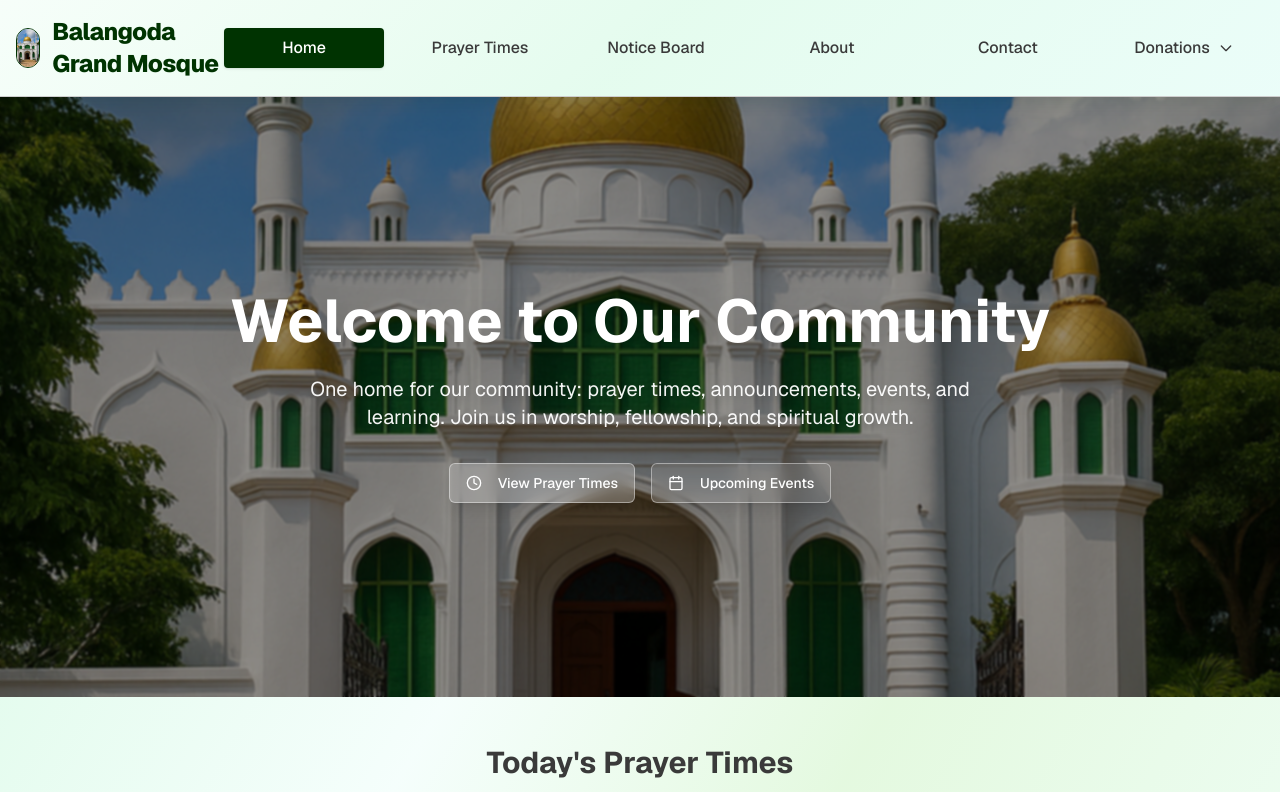
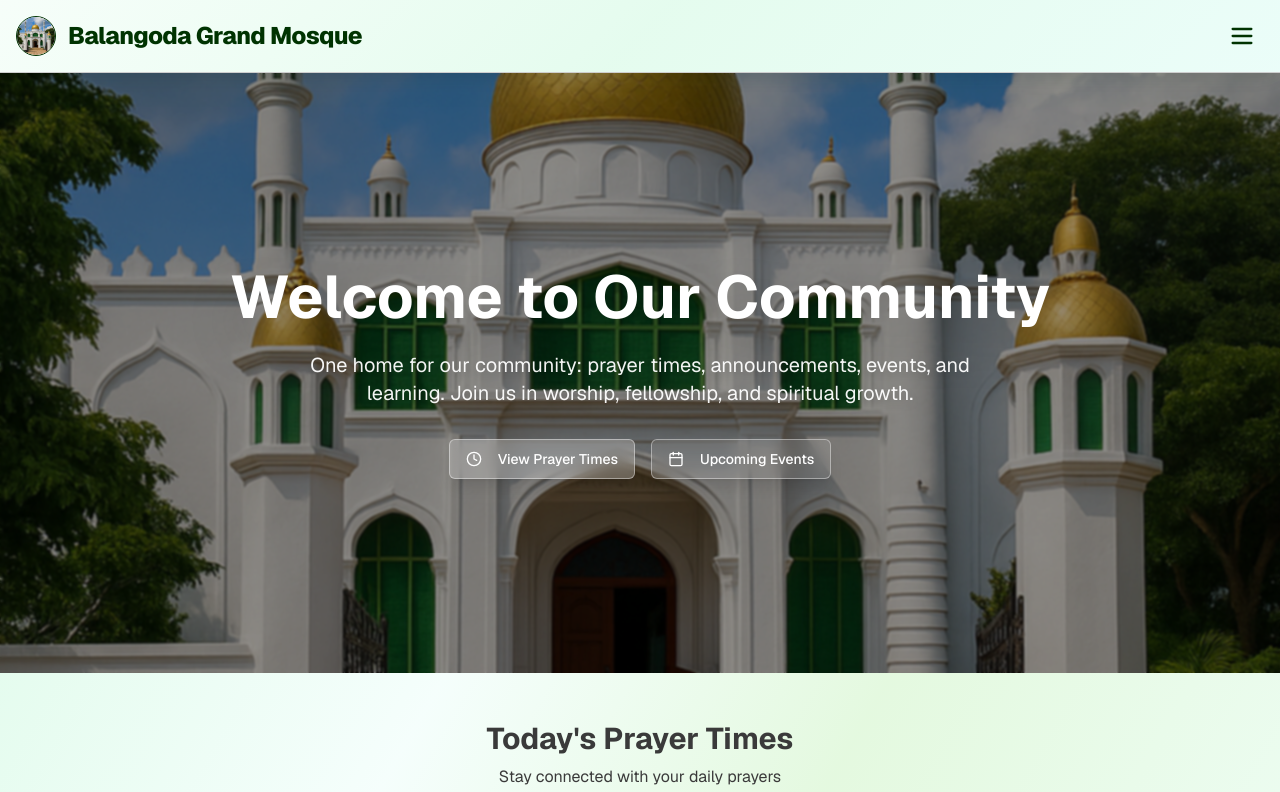
Before and after one commit to mukki00/masjidh-community-page, a Next.js app: page / in a window 1280 px wide. Shown: the top 792 px of the page. Built offline with nearby package versions, Linux system fonts and the light colour scheme.

Commit message:
Added: changes for responsive ui for TAB views. Dropdown and dropdown symbol.

```diff
--- a/app/globals.css
+++ b/app/globals.css
@@ -207,4 +207,15 @@
       radial-gradient(circle at 75% 75%, oklch(0.35 0.12 160 / 0.03) 0%, transparent 50%);
     pointer-events: none;
   }
+
+  html, body, #__next {
+    width: 100%;
+    min-width: 0;
+    overflow-x: hidden;
+  }
+
+  /* optional utility to prevent flex children expanding past parent */
+  .flex-truncate > * {
+    min-width: 0;
+  }
 }
--- a/app/layout.tsx
+++ b/app/layout.tsx
@@ -52,11 +52,15 @@ export default function RootLayout({
   children: React.ReactNode
 }>) {
   return (
-    <html lang="en">
+    <html lang="en" className="w-full">
       <head>
         <link rel="icon" href="/images/jummah-masjid-hero.png" />
       </head>
-      <body className={`font-sans ${GeistSans.variable} ${GeistMono.variable}`}>
+      {/* add suppressHydrationWarning to avoid dev-time mismatch warnings caused by extensions/clients */}
+      <body
+        suppressHydrationWarning
+        className={`w-full min-h-screen font-sans ${GeistSans.variable} ${GeistMono.variable} overflow-x-hidden`}
+      >
         {children}
         <Analytics />
       </body>
--- a/components/Header.tsx
+++ b/components/Header.tsx
@@ -1,6 +1,6 @@
 "use client"
 
-import React, { useState } from "react";
+import React, { useState, useEffect } from "react";
 import { usePathname } from "next/navigation";
 import Link from "next/link";
 
@@ -8,6 +8,15 @@ export default function Header() {
   const pathname = usePathname();
   const [mobileOpen, setMobileOpen] = useState(false);
   const [donationOpen, setDonationOpen] = useState(false);
+
+  // new: track viewport width client-side to show hamburger for <= 1380px
+  const [isNarrow, setIsNarrow] = useState(false);
+  useEffect(() => {
+    const update = () => setIsNarrow(window.innerWidth <= 1380);
+    update();
+    window.addEventListener("resize", update);
+    return () => window.removeEventListener("resize", update);
+  }, []);
 
   const navItems = [
     { href: "/", label: "Home" },
@@ -39,7 +48,9 @@ export default function Header() {
               Balangoda Grand Mosque
             </span>
           </div>
-          {/* Desktop Nav */}
+
+          {/* show desktop nav only when viewport > 1380 */}
+          {!isNarrow && (
             <div className="hidden md:flex items-center gap-4 relative">
               {navItems.map(item => (
                 <Link
@@ -94,9 +105,12 @@ export default function Header() {
                 )}
               </div>
             </div>
-          {/* Mobile Hamburger */}
+          )}
+
+          {/* hamburger shown for <= 1380 (including mobile) */}
+          {isNarrow && (
             <button
-            className="md:hidden flex items-center px-2 py-1 rounded text-primary focus:outline-none"
+              className="flex items-center px-2 py-1 rounded text-primary focus:outline-none"
               onClick={() => setMobileOpen(!mobileOpen)}
               aria-label="Open navigation"
             >
@@ -104,10 +118,12 @@ export default function Header() {
                 <path strokeLinecap="round" strokeLinejoin="round" d="M4 6h16M4 12h16M4 18h16" />
               </svg>
             </button>
+          )}
         </nav>
-        {/* Mobile Nav Menu */}
-        {mobileOpen && (
-          <div className="md:hidden mt-2 gradient-bg-card rounded shadow-lg p-4 flex flex-col gap-2 fixed top-16 left-4 right-4 z-50">
+
+        {/* Mobile / tablet menu (render only when isNarrow) */}
+        {mobileOpen && isNarrow && (
+          <div className="mt-2 gradient-bg-card rounded shadow-lg p-4 flex flex-col gap-2 fixed top-16 left-4 right-4 z-50">
             {/* Close Button */}
             <button
               className="absolute top-2 right-2 text-primary hover:text-red-500"
@@ -120,35 +136,53 @@ export default function Header() {
             </button>
             <div className="mt-8 flex flex-col gap-2">
               {navItems.map(item => (
-                <a
+                <Link
                   key={item.href}
                   href={item.href}
                   className={`px-3 py-2 rounded font-medium transition-colors
-                    ${pathname === item.href
-                      ? "bg-primary text-white shadow"
-                      : "text-foreground hover:bg-primary hover:text-white"}
+                    ${pathname === item.href ? "bg-primary text-white shadow" : "text-foreground hover:bg-primary hover:text-white"}
                   `}
                   onClick={() => setMobileOpen(false)}
                 >
                   {item.label}
-                </a>
+                </Link>
               ))}
-              {/* Donations section in mobile */}
-              <span className="px-3 py-2 font-semibold text-primary">Donations</span>
+
+              {/* Donations collapsible in hamburger view */}
+              <div className="mt-2 w-full">
+                <button
+                  type="button"
+                  onClick={() => setDonationOpen(prev => !prev)}
+                  className="w-full flex items-center justify-between px-3 py-2 font-semibold text-primary rounded hover:bg-gray-100"
+                  aria-expanded={donationOpen}
+                  aria-controls="mobile-donations-list"
+                >
+                  <span>Donations</span>
+                  <span className="ml-2 text-sm" aria-hidden>
+                    {donationOpen ? "▲" : "▼"}
+                  </span>
+                </button>
+
+                {donationOpen && (
+                  <div id="mobile-donations-list" className="flex flex-col ml-4 mt-1">
                     {donationItems.map(item => (
-                <a
+                      <Link
                         key={item.href}
                         href={item.href}
-                  className={`px-3 py-2 rounded font-medium transition-colors ml-4
-                    ${pathname === item.href
-                      ? "bg-primary text-white shadow"
-                      : "text-foreground hover:bg-primary hover:text-white"}
+                        className={`px-3 py-2 rounded font-medium transition-colors
+                          ${pathname === item.href ? "bg-primary text-white shadow" : "text-foreground hover:bg-primary hover:text-white"}
                         `}
-                  onClick={() => setMobileOpen(false)}
+                        onClick={() => {
+                          setMobileOpen(false)
+                          setDonationOpen(false)
+                        }}
                       >
                         {item.label}
-                </a>
+                      </Link>
                     ))}
+                  </div>
+                )}
+              </div>
             </div>
           </div>
         )}
```
Lines whose indentation alone changed are shown as unchanged.
